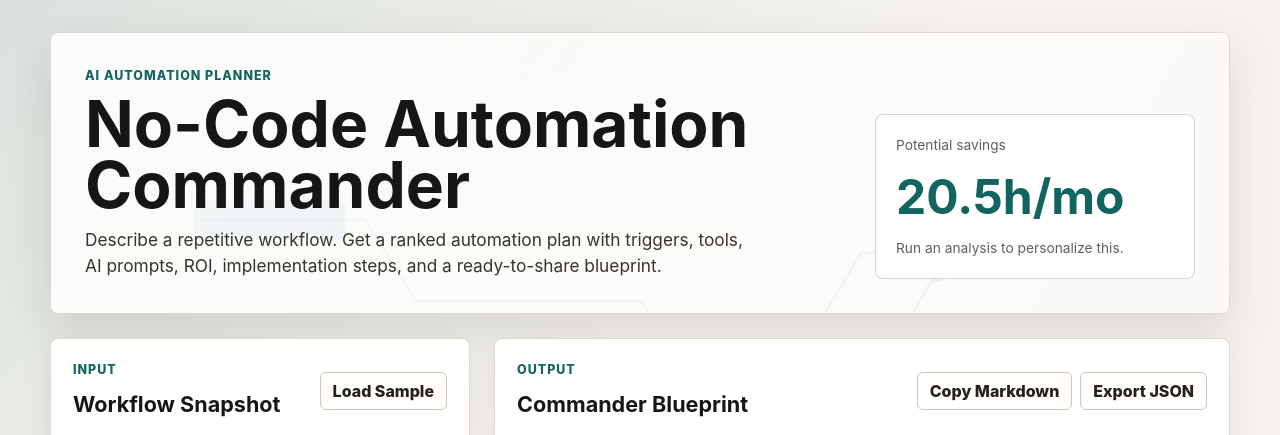
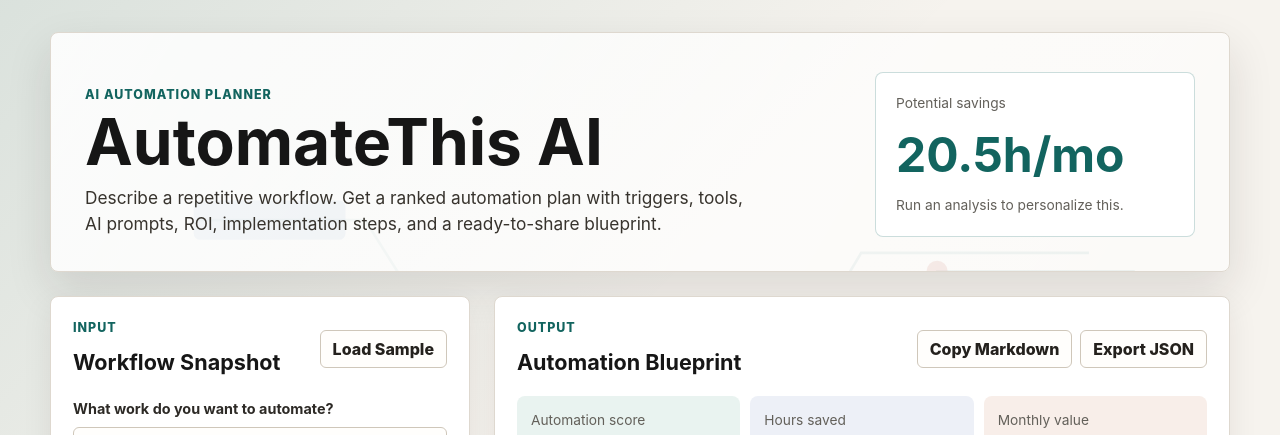
Before and after one commit to WasiRaza895/AutomateThis-AI, a plain HTML site: page index.html in a window 1280 px wide. Shown: the top 435 px of the page. Drawn offline with Linux system fonts and the light colour scheme.

Commit message:
Rename app to AutomateThis AI

```diff
--- a/app.js
+++ b/app.js
@@ -164,7 +164,7 @@ Write concise, practical steps that a no-code builder can implement in Zapier, M
     recipe: pattern.recipe,
     risks: pattern.risks,
     prompt,
-    linkedinHook: `I built an AI commander that turns messy ${role.toLowerCase()} workflows into no-code automation plans. This one can save about ${savedHours.toFixed(
+    linkedinHook: `I built AutomateThis AI, a tool that turns messy ${role.toLowerCase()} workflows into no-code automation plans. This one can save about ${savedHours.toFixed(
       1
     )} hours/month by automating: ${pattern.automation}`
   };
--- a/index.html
+++ b/index.html
@@ -5,9 +5,9 @@
     <meta name="viewport" content="width=device-width, initial-scale=1">
     <meta
       name="description"
-      content="No-Code Automation Commander turns a messy workflow description into a practical AI automation blueprint."
+      content="AutomateThis AI turns a messy workflow description into a practical AI automation blueprint."
     >
-    <title>No-Code Automation Commander</title>
+    <title>AutomateThis AI</title>
     <link rel="stylesheet" href="styles.css">
   </head>
   <body>
@@ -15,7 +15,7 @@
       <section class="hero">
         <div class="hero-copy">
           <p class="eyebrow">AI automation planner</p>
-          <h1>No-Code Automation Commander</h1>
+          <h1>AutomateThis AI</h1>
           <p class="hero-text">
             Describe a repetitive workflow. Get a ranked automation plan with triggers,
             tools, AI prompts, ROI, implementation steps, and a ready-to-share blueprint.
@@ -104,7 +104,7 @@
           <div class="panel-head">
             <div>
               <p class="eyebrow">Output</p>
-              <h2>Commander Blueprint</h2>
+              <h2>Automation Blueprint</h2>
             </div>
             <div class="button-row">
               <button class="ghost-button" type="button" id="copyButton">Copy Markdown</button>
```
Also changed, not shown: CONTRIBUTING.md (+1 -1 lines), README.md.
